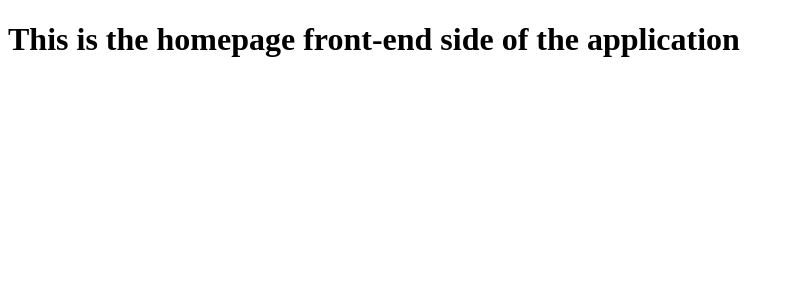
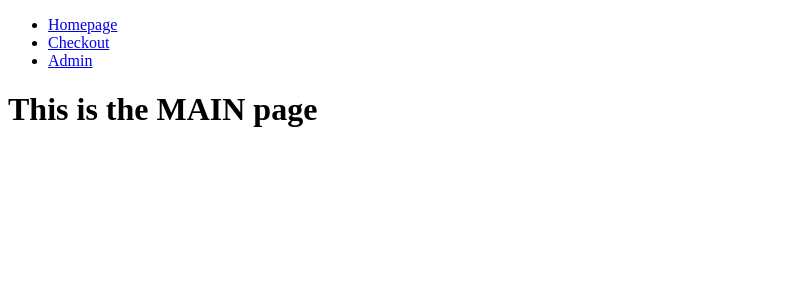
Before and after one commit to omarBaldi/E_commerce, a React (Create React App) app in the folder client/: page / in a window 1280 px wide. Shown: the top 300 px of the page, without its empty margins (0-794 px from the left). Built offline with nearby package versions, Linux system fonts and the light colour scheme.

Commit message:
Installed react router dom and setting up main applications routes

```diff
--- a/client/package.json
+++ b/client/package.json
@@ -12,6 +12,7 @@
 		"@types/react-dom": "^17.0.8",
 		"react": "^17.0.2",
 		"react-dom": "^17.0.2",
+		"react-router-dom": "^5.2.0",
 		"react-scripts": "4.0.3",
 		"typescript": "^4.3.4",
 		"web-vitals": "^1.1.2"
@@ -39,5 +40,8 @@
 			"last 1 firefox version",
 			"last 1 safari version"
 		]
+	},
+	"devDependencies": {
+		"@types/react-router-dom": "^5.1.7"
 	}
 }
--- a/client/src/App.tsx
+++ b/client/src/App.tsx
@@ -1,7 +1,43 @@
+import { BrowserRouter as Router, Switch, Route, Link } from 'react-router-dom';
+
 function App() {
 	return (
 		<div className='App'>
-			<h1>This is the homepage front-end side of the application</h1>
+			<Router>
+				{/* Navigation menu */}
+				<nav>
+					<ul>
+						<li>
+							<Link to='/'>Homepage</Link>
+						</li>
+						<li>
+							<Link to='/checkout'>Checkout</Link>
+						</li>
+						<li>
+							<Link to='/admin'>Admin</Link>
+						</li>
+					</ul>
+				</nav>
+
+				{/* Render pages */}
+				<Switch>
+					<Route exact path='/'>
+						<>
+							<h1>This is the MAIN page</h1>
+						</>
+					</Route>
+					<Route path='/checkout'>
+						<>
+							<h1>This is the CHECKOUT page</h1>
+						</>
+					</Route>
+					<Route path='/admin'>
+						<>
+							<h1>This is the ADMIN page</h1>
+						</>
+					</Route>
+				</Switch>
+			</Router>
 		</div>
 	);
 }
```
Also changed, not shown: 1 other file (tests, documents, lock files or other folders).
